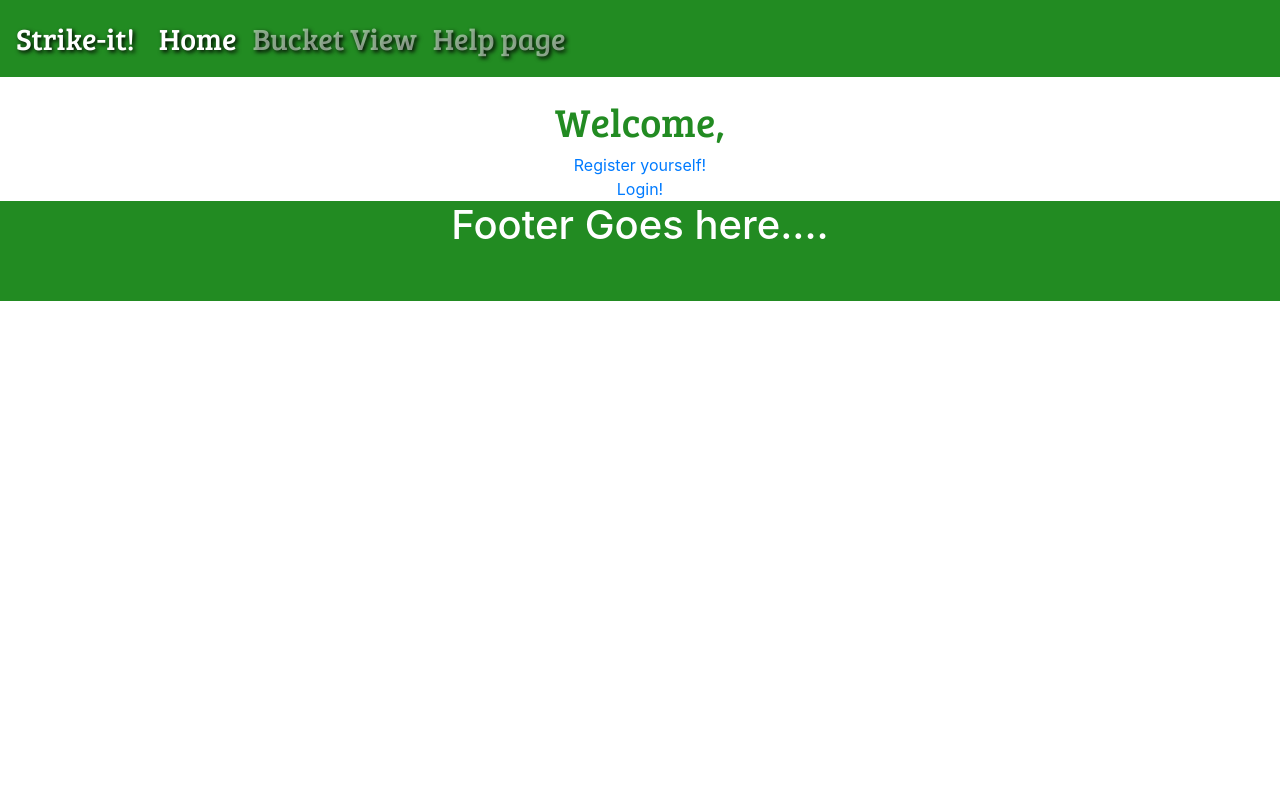
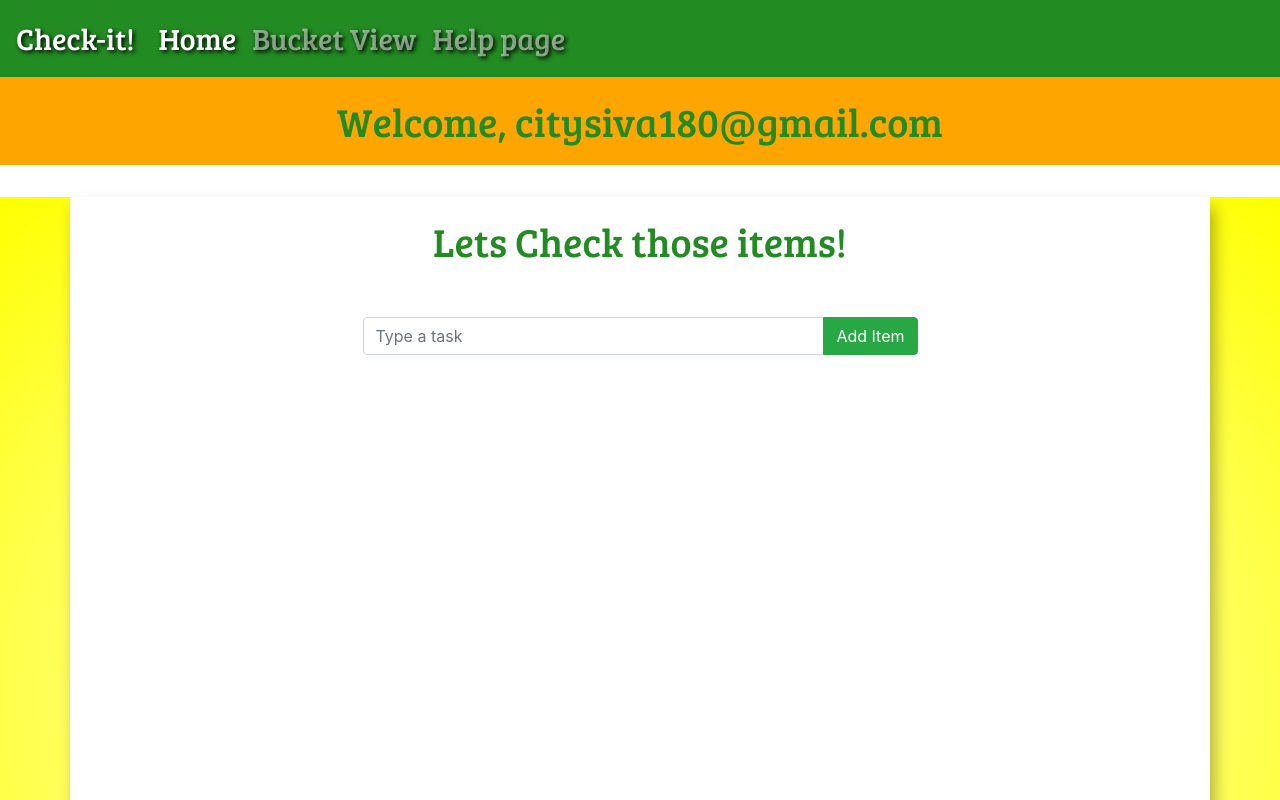
Before and after one commit to citysiva180/merntodoapp, a React (Create React App) app: page / in a window 1280 px wide. Shown: the top 800 px of the page. Built offline with nearby package versions, Linux system fonts and the light colour scheme.

Commit message:
completed_todo

```diff
--- a/public/index.html
+++ b/public/index.html
@@ -49,7 +49,7 @@
       href="https://fonts.googleapis.com/css2?family=Bree+Serif&display=swap"
       rel="stylesheet"
     />
-    <title>Strike-it, A Todo App for</title>
+    <title>Check-it, A Todo App for</title>
   </head>
   <body>
     <noscript>You need to enable JavaScript to run this app.</noscript>
--- a/src/App.js
+++ b/src/App.js
@@ -12,7 +12,10 @@ import login from "../src/components/login/login";
 export const CredentialsContext = React.createContext({});
 
 function App() {
-  const credentialsState = useState(null);
+  const credentialsState = useState({
+    username: "citysiva180@gmail.com", //Ensure to come back to remove this....
+    password: "$Meenal10",
+  });
   return (
     <div className="App">
       <CredentialsContext.Provider value={credentialsState}>
--- a/src/components/NavBar/NavBar.jsx
+++ b/src/components/NavBar/NavBar.jsx
@@ -6,7 +6,7 @@ const Navbar = () => {
   return (
     <nav className="navbar navbar-expand-lg navbar-dark">
       <Link className="navbar-brand" to="/">
-        Strike-it!
+        Check-it!
       </Link>
       <button
         className="navbar-toggler"
--- a/src/components/Todolist/Todolist.css
+++ b/src/components/Todolist/Todolist.css
@@ -1,5 +1,5 @@
-.ToDO > .container > h1 {
-  padding-top: 20px;
+.ToDO>.container>h1 {
+  padding: 20px;
   font-family: "Bree Serif", serif;
   color: forestgreen;
 }
@@ -14,9 +14,11 @@
   background-image: radial-gradient(white, yellow);
 }
 
-.ToDO > .container {
+.ToDO>.container {
   background-color: white;
   height: 1000px;
   /* border: 5px solid forestgreen */
   box-shadow: 5px 10px 15px rgba(0, 0, 0, 0.3);
+  /* text-align: center; */
+
 }
--- a/src/components/Todolist/Todolist.jsx
+++ b/src/components/Todolist/Todolist.jsx
@@ -1,21 +1,85 @@
-import React, { Component } from "react";
+import React, { useState, useContext } from "react";
+import { CredentialsContext } from "../../App";
 import "../Todolist/Todolist.css";
 
-class Todo extends Component {
-  state = {
-    userInput: "",
-    list: [],
+const Todos = () => {
+  const [todos, setTodos] = useState([]);
+  const [todoText, setTodoText] = useState("");
+  const [credentials] = useContext(CredentialsContext);
+
+  // useEffect(() => {
+
+  // }, [todos, credentials]);
+
+  const persist = (newTodos) => {
+    fetch(`http://localhost:4000/todos`, {
+      method: "POST",
+      headers: {
+        "Content-Type": "application/json",
+        Authorization: `Basic ${credentials.username}:${credentials.password}`,
+      },
+      body: JSON.stringify(todos),
+    }).then(() => {});
   };
 
-  render() {
-    return (
-      <div className="ToDO">
-        <div className="container">
-          <h1>Lets clear up some list! :-)</h1>
+  const addTodo = (e) => {
+    e.preventDefault();
+    if (!todoText) return;
+    const newTodo = { checked: false, text: todoText };
+    const newTodos = [...todos, newTodo];
+    setTodos(newTodos);
+    setTodoText("");
+    persist(newTodos);
+  };
+
+  const toggleTodo = (index) => {
+    const newTodoList = [...todos];
+    newTodoList[index].checked = !newTodoList[index].checked;
+    setTodos(newTodoList);
+  };
+
+  return (
+    <div className="ToDO">
+      <div className="container">
+        <h1>Lets Check those items!</h1>
+        <div className="input-group mx-auto w-25 d-block">
+          {todos.map((todo, index) => (
+            <div key={index}>
+              <input
+                onChange={() => toggleTodo(index)}
+                className="form-check-input"
+                type="checkbox"
+              />
+              <label>{todo.text}</label>
+            </div>
+          ))}
         </div>
+        <br></br>
+        <form onSubmit={addTodo}>
+          <div className="input-group w-50 mx-auto">
+            <input
+              value={todoText}
+              type="text"
+              className="form-control"
+              placeholder="Type a task"
+              aria-label="Recipient's username"
+              aria-describedby="button-addon2"
+              onChange={(e) => setTodoText(e.target.value)}
+            />
+            <div className="input-group-append">
+              <button
+                className="btn btn-success"
+                type="button"
+                id="button-addon2"
+              >
+                Add Item
+              </button>
+            </div>
+          </div>
+        </form>
       </div>
-    );
-  }
-}
+    </div>
+  );
+};
 
-export default Todo;
+export default Todos;
--- a/src/components/Welcome/welcome.css
+++ b/src/components/Welcome/welcome.css
@@ -1,6 +1,6 @@
 .Welcome>h1 {
-    padding-top: 20px;
+    padding: 20px;
     font-family: "Bree Serif", serif;
     color: forestgreen;
-    /* background-color: orange; */
+    background-color: orange;
 }
--- a/src/components/Welcome/welcome.jsx
+++ b/src/components/Welcome/welcome.jsx
@@ -6,7 +6,7 @@ import Footer from "../Footer/Footer";
 import Todo from "../Todolist/Todolist";
 import "../Welcome/welcome.css";
 const Welcome = () => {
-  const [credentials, setCredentialsrname] = useContext(CredentialsContext);
+  const [credentials, setCredentials] = useContext(CredentialsContext);
 
   return (
     <div className="Welcome">
```
Also changed, not shown: server.js (+39 -0 lines).
